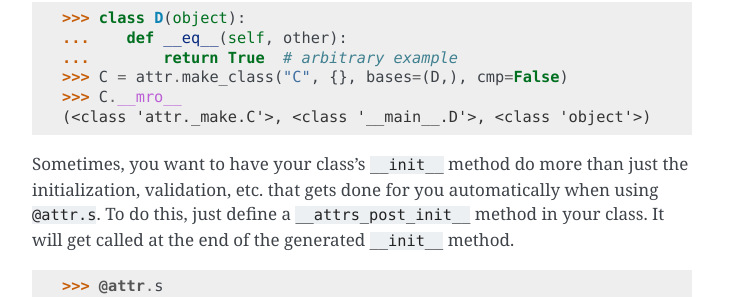
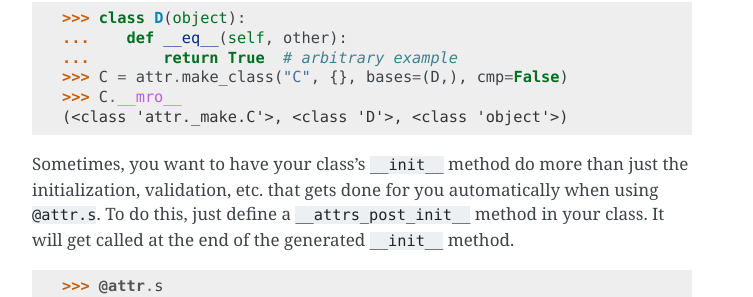
Before and after one commit to python-attrs/attrs, a Sphinx documentation site: the page built from docs/examples.rst, in a window 1280 px wide and 900 px high, scrolled down 11843 px. Shown: the part 152-449 px from the top of the window, without its empty margins (388-1141 px from the left). Built offline with Sphinx 7.4.7, drawn with Linux system fonts in a browser that asks for light colours.

Commit message:
fixed got to match expected

```diff
--- a/docs/examples.rst
+++ b/docs/examples.rst
@@ -616,7 +616,7 @@ If you need to dynamically make a class with :func:`attr.mak_class` and it needs
   ...        return True  # arbitrary example
   >>> C = attr.make_class("C", {}, bases=(D,), cmp=False)
   >>> C.__mro__
-  (<class 'attr._make.C'>, <class '__main__.D'>, <class 'object'>)
+  (<class 'attr._make.C'>, <class 'D'>, <class 'object'>)
 
 Sometimes, you want to have your class's ``__init__`` method do more than just
 the initialization, validation, etc. that gets done for you automatically when
```
